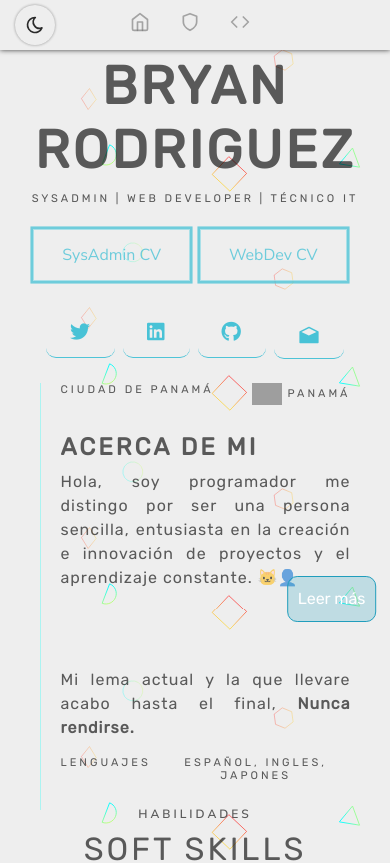
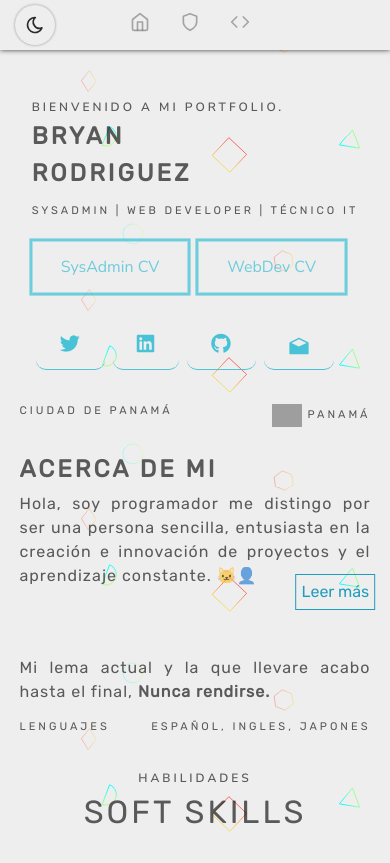
Before and after one commit to Serphp/portf-serph, a React (Vite) app: page / in a window 390 px wide. Shown: the top 863 px of the page. Built offline with nearby package versions, Linux system fonts and the light colour scheme; grey boxes are pictures that could not be loaded.

Commit message:
[Rework 3.0] Small fixes #3 Mobile version

```diff
--- a/components/Cards.jsx
+++ b/components/Cards.jsx
@@ -8,7 +8,7 @@ export default function Cards() {
     <h6 className="subtitle"> Habilidades </h6>
     <h5> Soft skills </h5>
 
-    <p className='mb-5'></p>
+    <div className='mb-5'></div>
 
     <div className="containerx">
     <div className="cardx">
--- a/pages/Home.jsx
+++ b/pages/Home.jsx
@@ -35,9 +35,9 @@ export default function Home() {
     return (
         <>
         <main>
-        <header class="header2" id="home">
-        <section class="container">
-            <div class="infos">
+        <header class="">
+        <section class="home">
+            <div class="name">
                 <h6 class="subtitle" style={{'textAlign':'left'}}>Bienvenido a mi portfolio.</h6>
                 <h1 class="title">Bryan</h1>
                 <h1 class="title">Rodriguez</h1>
@@ -85,16 +85,18 @@ export default function Home() {
                 <button className="btnshow" onClick={handleshow}>
                 {
                     show ? "Ocultar" : "Leer más"
-                } </button>
-                <p className={
-                    show ? "show" : "hide"
-                }>
-                    Mi trayectoria en este campo comienza a la edad de 14 años, cuando comencé a explorar el mundo de la programación a través de la creación de páginas web utilizando HTML, donde se me enseño en la escuela por una profesora de informática, lo que despertó mi curiosidad y me impulsó a sumergirme en este fascinante campo.
+                }
+                </button>
+                <section className={show ? "show" : "hide"}>
+
+                <p>Mi trayectoria en este campo comienza a la edad de 14 años, cuando comencé a explorar el mundo de la programación a través de la creación de páginas web utilizando HTML, donde se me enseño en la escuela por una profesora de informática, lo que despertó mi curiosidad y me impulsó a sumergirme en este fascinante campo.
                     <div className="mt-3"></div>
                     A medida que crecía en edad, me comenzó a encantar las nuevas tecnologías, no solo los lenguajes de programación, sino también como funcionaba la computadora en donde programaba y todo lo que requería una conexión a internet.
                     <div className="mt-3"></div>
                     Mis principales habilidades interpersonales, que me han ayudado en este campo, es mi capacidad de resiliencia y paciencia. Poseo una destreza basada en constante aprendizaje en el manejo y resolución de errores, lo que me contribuye a mantener una alta calidad y amor por mis proyectos con una constante mejora cada cierto tiempo. Además, mi habilidad para organizar eficientemente mis tareas y mi capacidad para detallar las cosas de manera clara y comprensible basados en diagramas o dibujos. Mi enfoque innovador, creativo y curioso se refleja en mi por ser una persona muy profunda en todo lo que hago.
-                </p>
+                    </p>
+
+                </section>
                 <div className="mt-3"></div>
                 Mi lema actual y la que llevare acabo hasta el final, <b>Nunca rendirse.</b>
             </p>
--- a/src/styles/Global.scss
+++ b/src/styles/Global.scss
@@ -92,12 +92,6 @@ body {
   margin-bottom: 20px;
 }
 
-.about {
-  margin: 20px 10px 10px 10px;
-  border-left: rgba(0, 255, 247, 0.282) solid 1px;
-  padding-left: 20px;
-}
-
 .container {
   //width: 100%;
   animation: animate 3s ease forwards;
@@ -189,7 +183,7 @@ body {
 @media (max-width: 600px) {
   .header2 .container .infos .subtitle {
     display: flex;
-
+    border: red solid 1px;
     justify-content: center;
     margin-bottom: 0;
     font-size: 14px;
@@ -203,13 +197,14 @@ body {
   }
   .header2 .container {
     //height: 80%;
+    gap: 30px;
     flex-direction: column !important;
     text-align: center;
-    //border: red solid 2px;
+    border: red solid 2px;
   }
   .header2 {
     height: 85vh;
-    min-height: 450px;
+    //min-height: 450px;
   }
   h4 {
     text-align: center !important;
@@ -1388,23 +1383,73 @@ code {
     }
   }
 
+  .home {
+    display: flex;
+    flex-direction: row;
+    justify-content: center;
+    align-items: center;
+    margin-top: 40px;
+    border-radius: 20px;
+    @media screen and (max-width: 680px) {
+      flex-direction: column;
+      height: 100%;
+      gap: 30px;
+    }
+  }
+
+.about {
+  width: 50%;
+  margin: 20px 10px 10px 10px;
+  border-left: rgba(0, 255, 247, 0.282) solid 1px;
+  padding-left: 20px;
+  @media screen and (max-width: 600px) {
+
+    width: 100%;
+    margin: -10px;
+    padding-left: 0px;
+    border-left: none;
+  }
+}
+
+.name {
+  justify-content: center;
+  //font-size: 1.5em;
+  font-weight: 600;
+  color: #94d8e4 !important;
+  margin: 0 auto;
+  padding: 10px;
+}
+
+  .show {
+    position: relative;
+    // position: absolute;
+    // top: 0;
+    // bottom: 0;
+    // left: 0;
+    // right: 0;
+    //center page
+    display: flex;
+    justify-content: flex-end;
+    align-items: flex-end;
+
+  }
+
   .hide {
     display: none;
-    transition: all 1s ease-in-out;
+    //transition: all 1s ease-in-out;
   }
 
   .btnshow{
     position: relative;
+    z-index: 1;
     border: #209dbc solid 1px;
-    border-radius: 10px;
-    padding: 10px;
-    margin: 10px;
-    background-color: #209dbc3a;
-    color: white;
+    padding: 5px;
+    background-color: #209dbc00;
+    color: #209dbc;
     transition: all 0.5s;
     //positon left
     bottom: 30px;
-    left: 93.5%;
+    left: 90%;
     transform: translateX(-50%);
     margin: 0 auto;
     &:hover {
```
